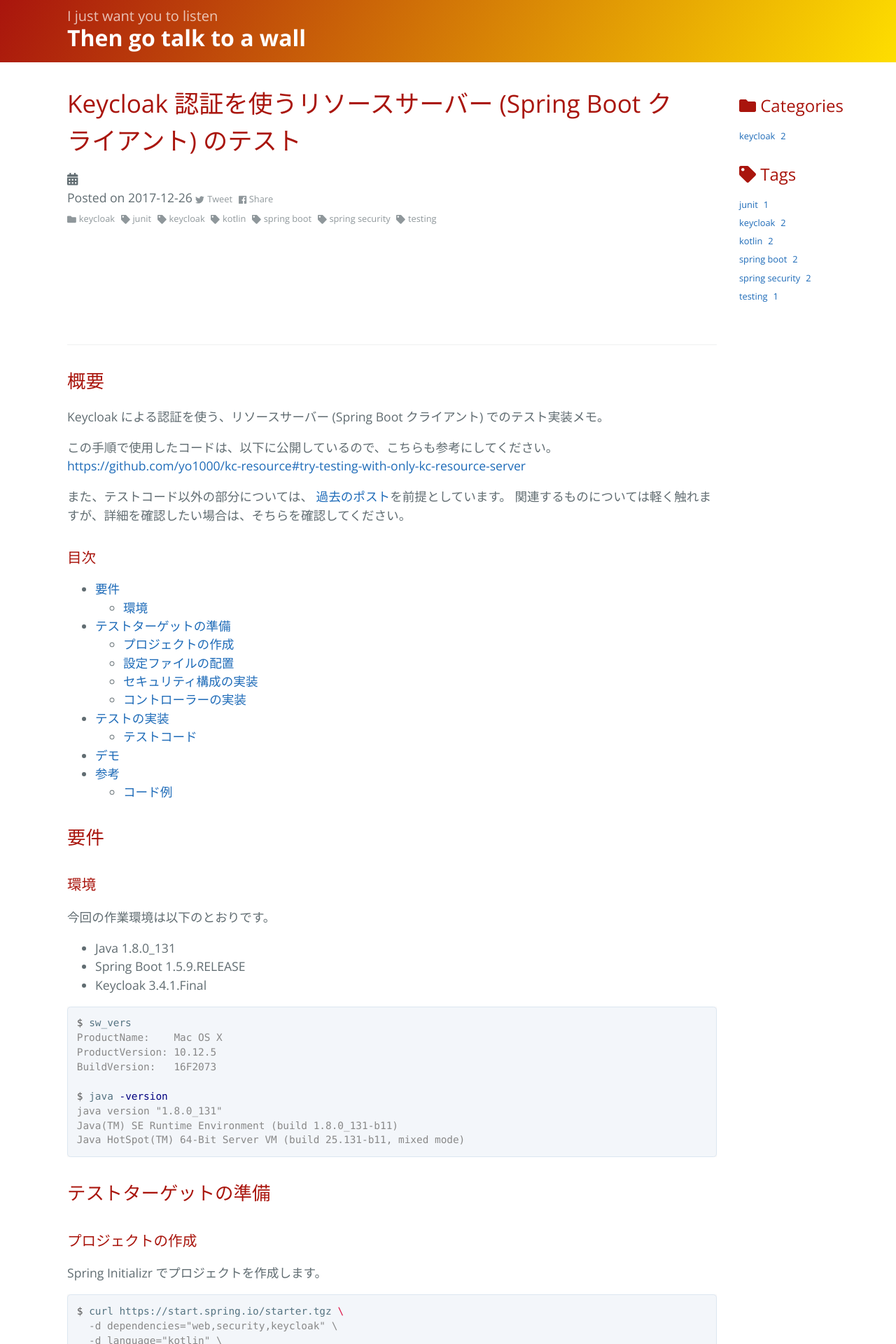
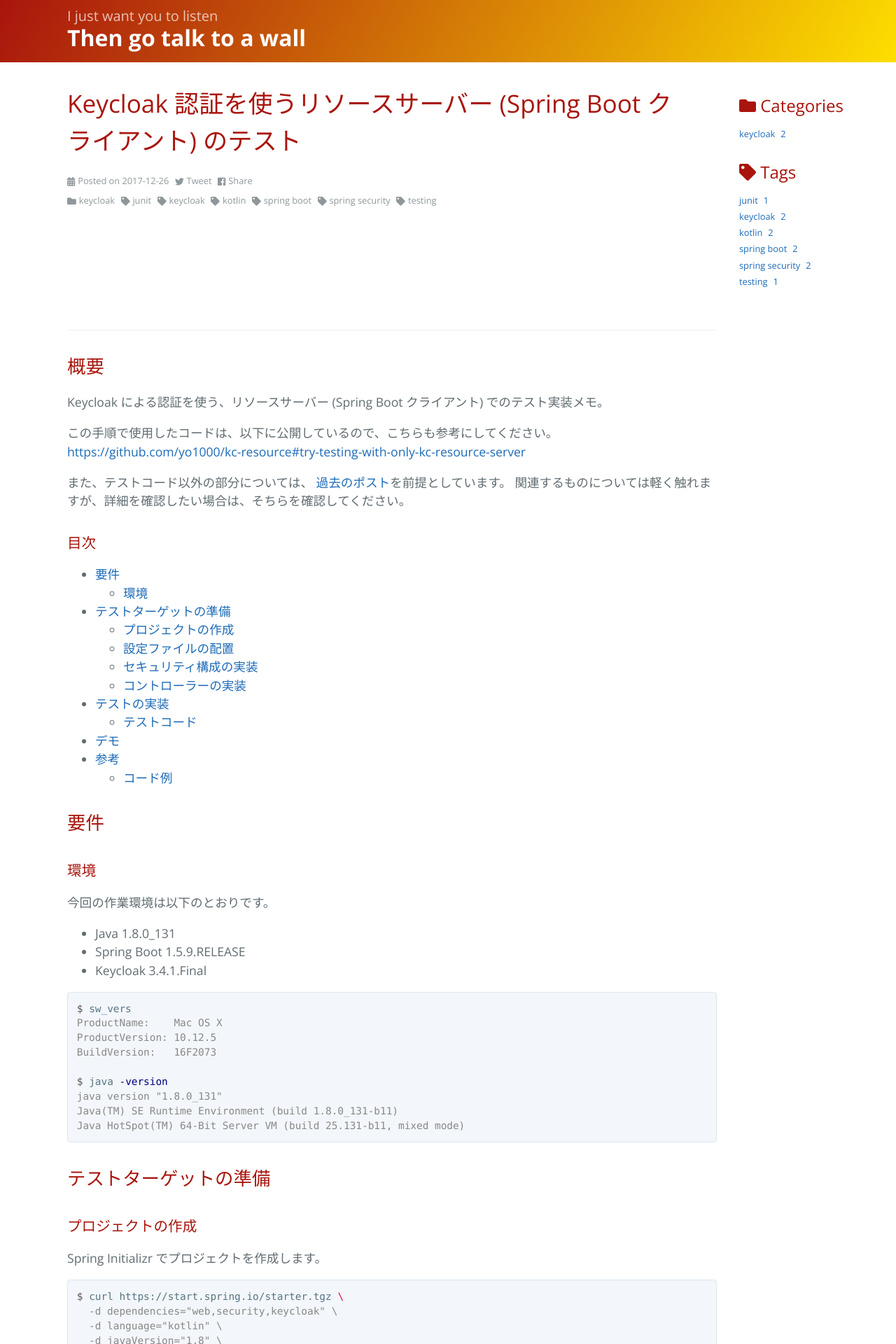
Before and after one commit to yo1000/blog.yo1000.com, a Jekyll site: the page built from _posts/2017-12-26-keycloak-test-ressrv.md, in a window 1280 px wide. Shown: the top 1920 px of the page at 70% size. Built offline with Jekyll 4.4.1, drawn with Linux system fonts in a browser that asks for light colours; our own code applies the rules of GitHub Pages for plain Markdown files; comment, search, counter and statistics services are not loaded.

Commit message:
Update overwrite.css

```diff
--- a/res/site/css/overwrite.css
+++ b/res/site/css/overwrite.css
@@ -37,28 +37,27 @@
   margin-bottom: 0;
 }
 
-.meta-content li a .container,
-.side-content li a .container {
+.meta-content li .container,
+.side-content li .container {
   display: inline-block;
   vertical-align: middle;
 }
 
-.meta-content li a .icon,
-.side-content li a .icon {
+.meta-content li .icon,
+.side-content li .icon {
   display: inline-block;
   padding: 2px 4px 2px 0;
   border-radius: 4px 0 0 4px;
   border-width: 1px 0 1px 1px;
 }
 
-.meta-content li a .label,
-.side-content li a .label {
+.meta-content li .label,
+.side-content li .label {
   display: inline-block;
   padding: 1px 4px 3px 0;
   border-width: 1px 0px;
 }
 
-.meta-content li a .counter,
 .side-content li a .counter {
   display: inline-block;
   padding: 1px 5px 3px 4px;
@@ -66,17 +65,17 @@
   border-width: 1px;
 }
 
-.meta-content li a,
-.side-content li a,
-.meta-content p,
-.side-content p {
+.meta-content li,
+.side-content li {
   font-size: .8rem;
 }
 
-.meta-content li a,
-.meta-content p {
+.meta-content li {
+  opacity: .7;
+}
+
+.meta-content li a {
   color: #606c71;
-  opacity: .7;
 }
 
 .meta-content section,
```
